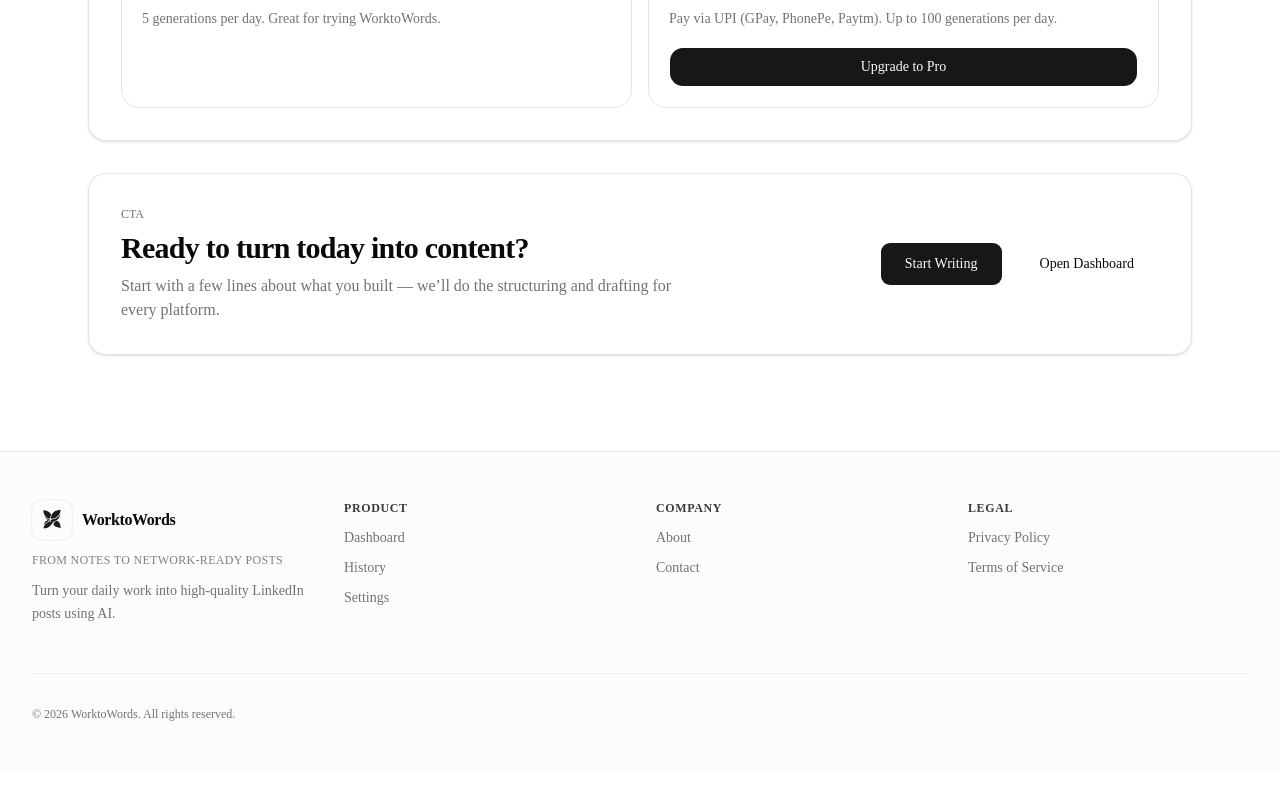
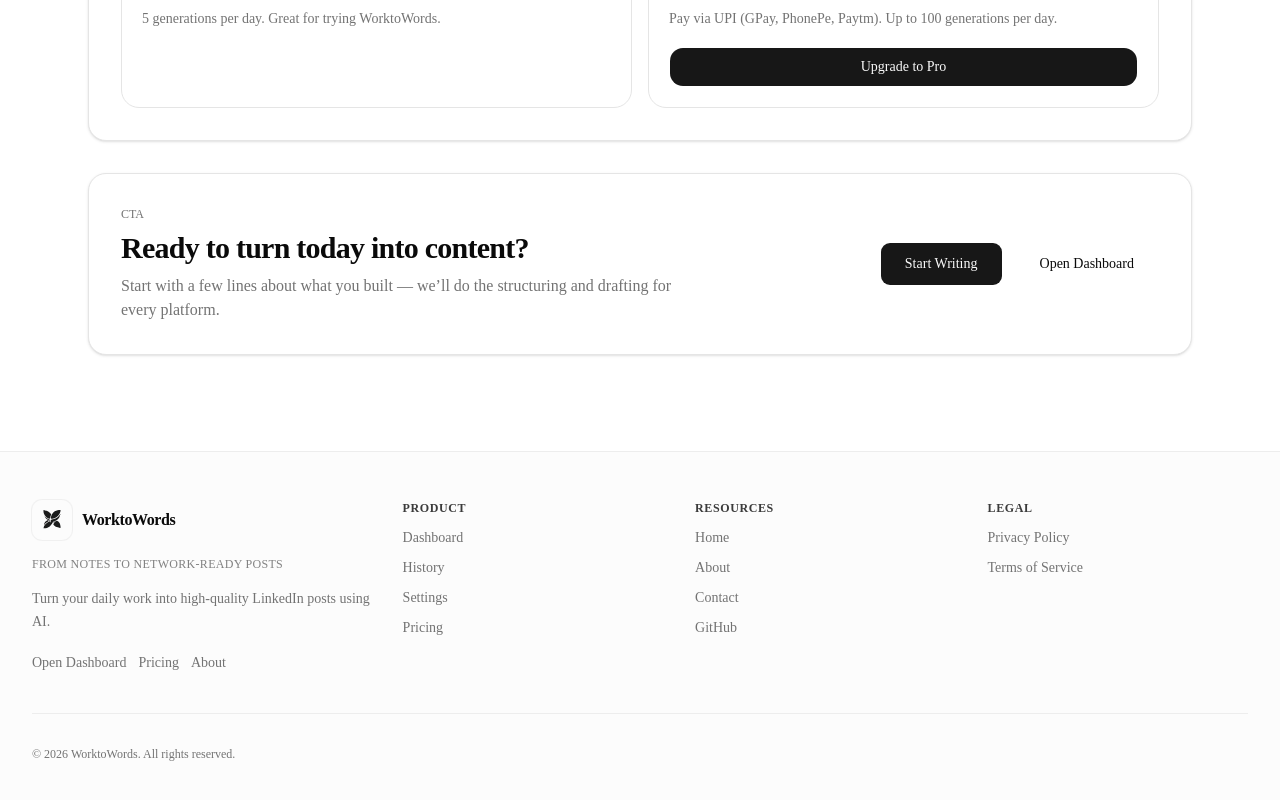
Before and after one commit to notsoocool/worktowords, a Next.js app: page / in a window 1280 px wide. Shown: the part 2159-2959 px from the top of the page. Before the commit the page ends 2929 px from the top, so only its background shows below. Built offline with nearby package versions, Linux system fonts and the light colour scheme; no server answers.

Commit message:
fix: densify footer navigation layout

```diff
--- a/components/Footer.tsx
+++ b/components/Footer.tsx
@@ -27,8 +27,8 @@ export function Footer() {
   return (
     <footer className="mt-auto w-full border-t border-border/60 bg-muted/30">
       <div className="mx-auto max-w-7xl px-4 py-12 sm:px-6 lg:px-8">
-        <div className="grid grid-cols-1 gap-10 md:grid-cols-2 lg:grid-cols-4 lg:gap-8">
-          <div className="flex flex-col gap-3">
+        <div className="grid grid-cols-1 gap-10 border-b border-border/60 pb-10 md:grid-cols-2 lg:grid-cols-[minmax(0,1.3fr)_repeat(3,minmax(0,1fr))] lg:gap-8">
+          <div className="flex max-w-md flex-col gap-4">
             <BrandLogoLink
               href="/"
               size={40}
@@ -40,6 +40,17 @@ export function Footer() {
             <p className="max-w-sm text-sm leading-relaxed text-muted-foreground">
               Turn your daily work into high-quality LinkedIn posts using AI.
             </p>
+            <div className="flex flex-wrap gap-3 pt-1">
+              <Link href="/dashboard" className={linkClass}>
+                Open Dashboard
+              </Link>
+              <Link href="/#pricing" className={linkClass}>
+                Pricing
+              </Link>
+              <Link href="/about" className={linkClass}>
+                About
+              </Link>
+            </div>
           </div>
 
           <FooterColumn title="Product">
@@ -52,9 +63,15 @@ export function Footer() {
             <Link href="/settings" className={linkClass}>
               Settings
             </Link>
+            <Link href="/#pricing" className={linkClass}>
+              Pricing
+            </Link>
           </FooterColumn>
 
-          <FooterColumn title="Company">
+          <FooterColumn title="Resources">
+            <Link href="/" className={linkClass}>
+              Home
+            </Link>
             <Link href="/about" className={linkClass}>
               About
             </Link>
@@ -63,6 +80,14 @@ export function Footer() {
               className={linkClass}
             >
               Contact
+            </a>
+            <a
+              href="https://github.com/notsoocool/worktowords"
+              className={linkClass}
+              target="_blank"
+              rel="noreferrer"
+            >
+              GitHub
             </a>
           </FooterColumn>
 
@@ -76,7 +101,7 @@ export function Footer() {
           </FooterColumn>
         </div>
 
-        <div className="mt-12 border-t border-border/60 pt-8">
+        <div className="pt-8">
           <p className="text-center text-xs text-muted-foreground sm:text-left">
             © 2026 WorktoWords. All rights reserved.
           </p>
--- a/components/pricing-section.tsx
+++ b/components/pricing-section.tsx
@@ -57,7 +57,7 @@ export function PricingSection() {
     isLoaded && isSignedIn && !loading && plan === "pro";
 
   return (
-    <section className="mx-auto w-full max-w-6xl px-4 pb-8 sm:px-6">
+    <section id="pricing" className="mx-auto w-full max-w-6xl scroll-mt-24 px-4 pb-8 sm:px-6">
       <div className="saas-card p-6 sm:p-8">
         <div className="mb-6 flex items-center justify-between">
           <div>
```
